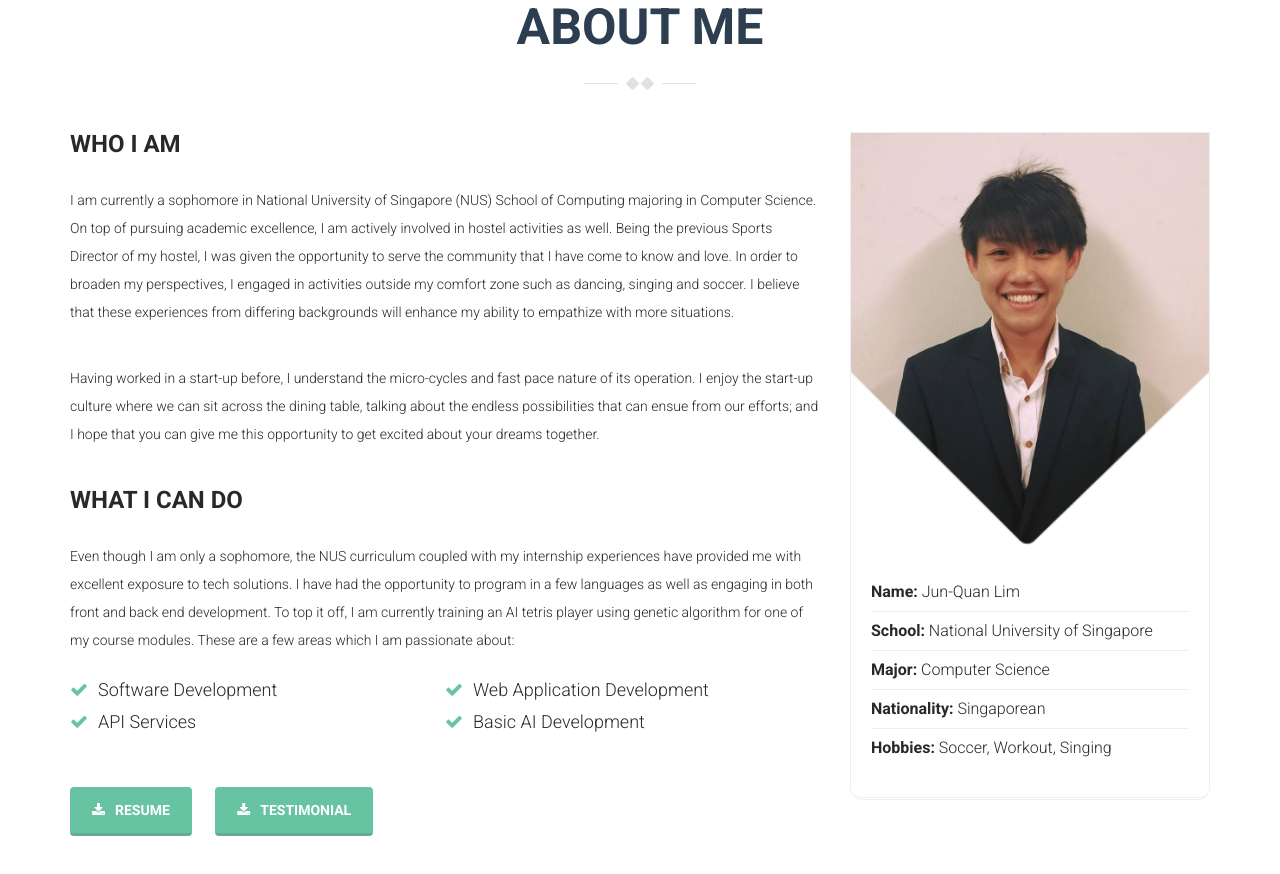
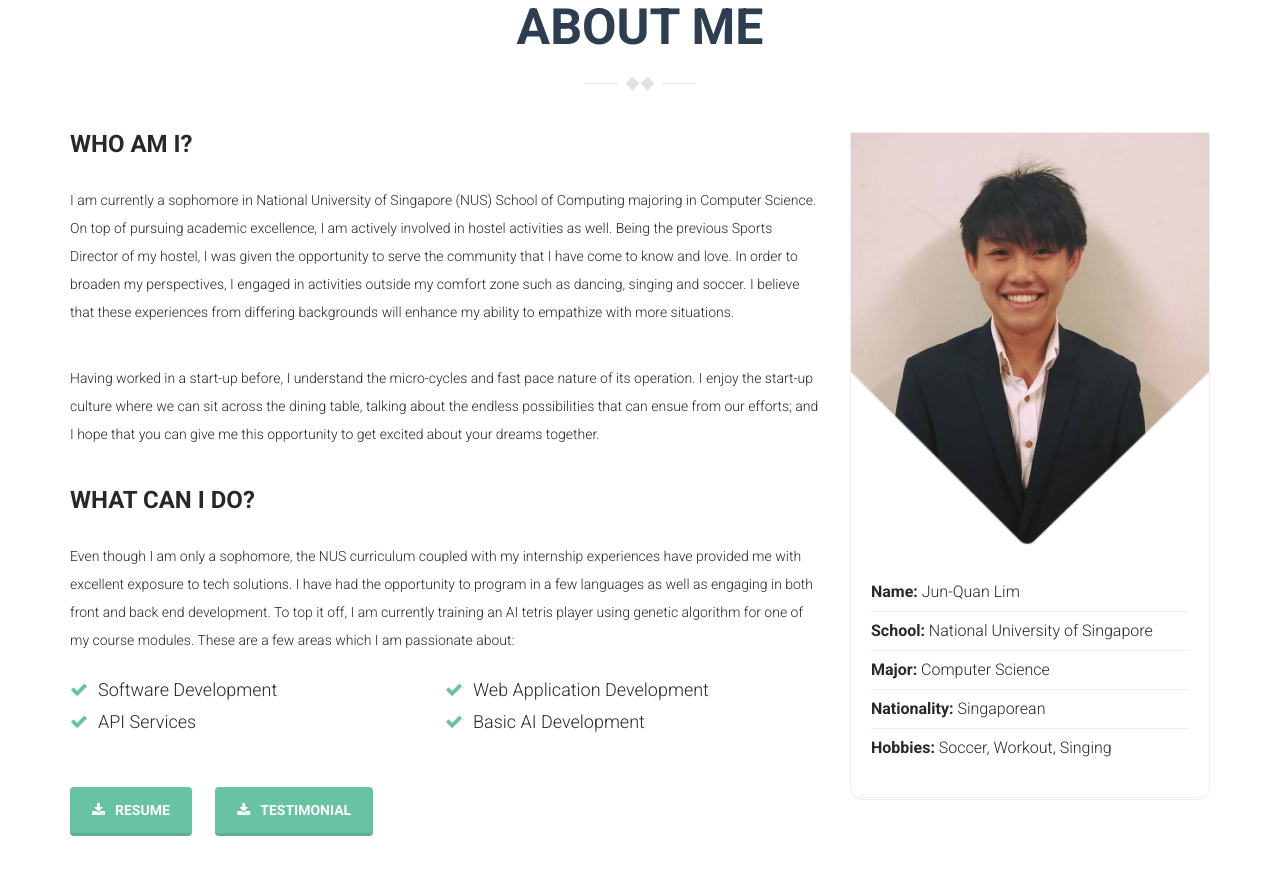
Before and after one commit to JunQuann/JunQuann.github.io, a plain HTML site: page index.html in a window 1280 px wide. Shown: the part 980-1854 px from the top of the page. Drawn offline with nearby package versions, Linux system fonts and the light colour scheme; files that its build step writes are made by us from their sources.

Commit message:
Minor language fix

```diff
--- a/index.html
+++ b/index.html
@@ -108,7 +108,7 @@
 
           <div class="col-md-8 col-md-pull-4">
             <div class="short-info wow fadeInUp">
-              <h3>Who I am</h3>
+              <h3>Who am I?</h3>
               <p>
 				   I am currently a sophomore in National University of Singapore (NUS) School of Computing majoring in Computer Science.
 				   On top of pursuing academic excellence, I am actively involved in hostel activities as well. Being the previous Sports Director of my hostel,
@@ -125,7 +125,7 @@
             </div>
 
             <div class="short-info wow fadeInUp">
-              <h3>What I can do</h3>
+              <h3>What can I do?</h3>
               <p>
 				  Even though I am only a sophomore, the NUS curriculum coupled with my internship experiences have provided me with excellent exposure to
 				  tech solutions. I have had the opportunity to program in a few languages as well as engaging in both front and back end development.
```
